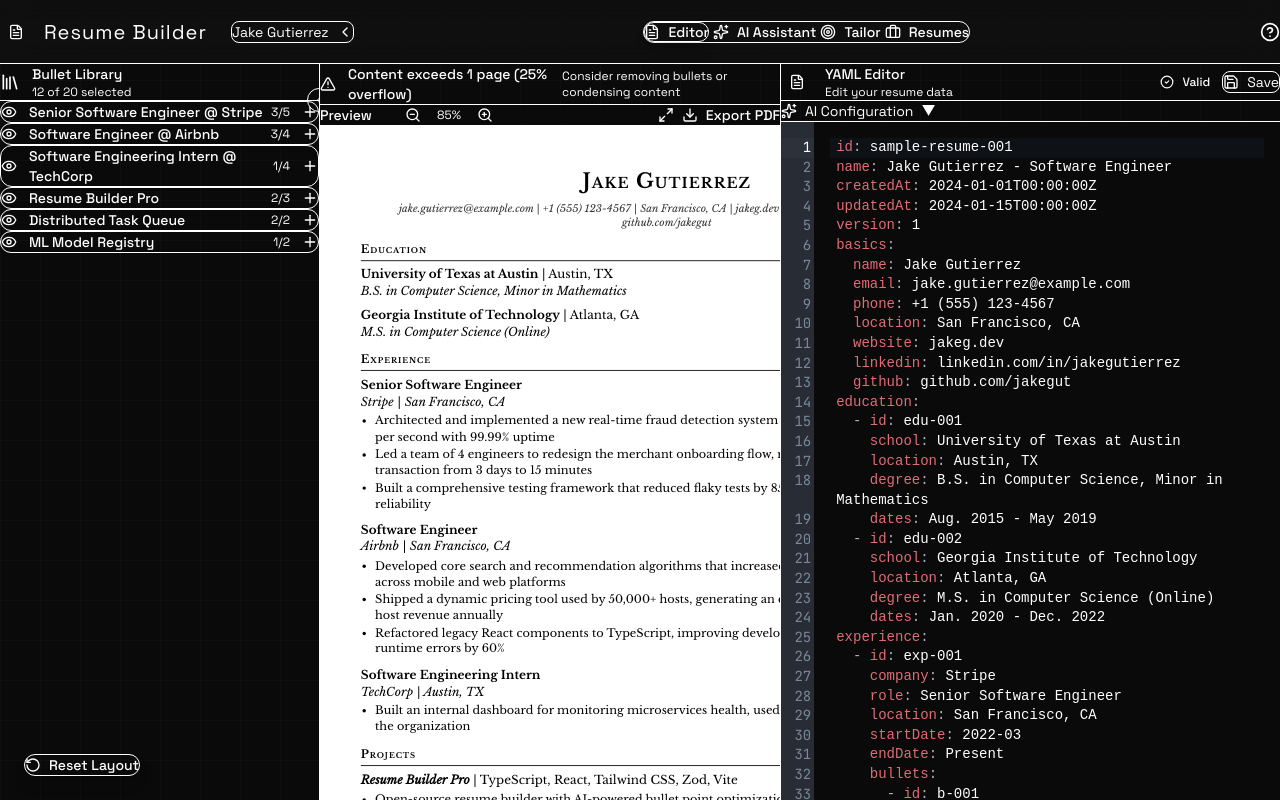
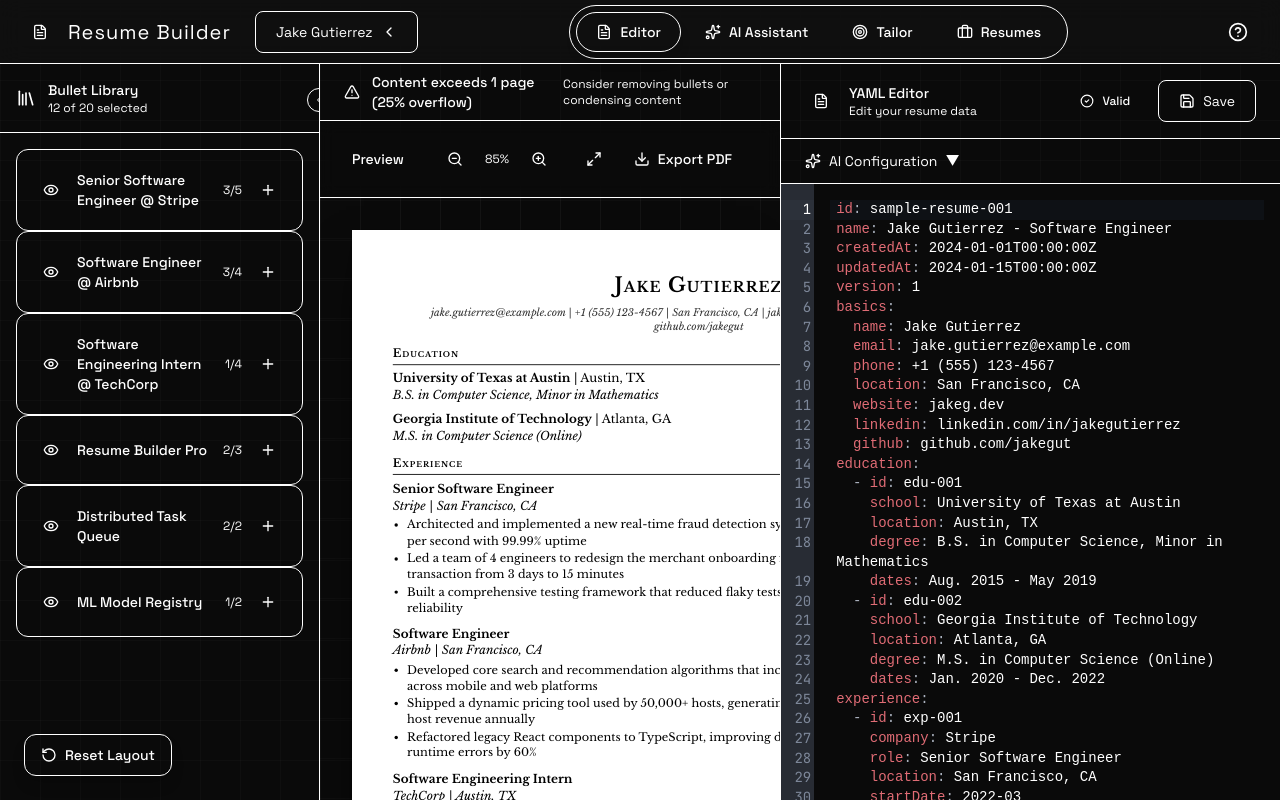
Before and after one commit to Aureliusf/ResumeQuiver, a React (Vite) app: page / in a window 1280 px wide. Shown: the top 800 px of the page. Built offline with nearby package versions, Linux system fonts and the light colour scheme; what @react-pdf/renderer would draw is missing.

Commit message:
Fix CSS reset conflicting with Tailwind padding classes
Remove padding: 0 from global * selector to allow Tailwind
utility classes (px-8, py-5, etc.) to work properly

```diff
--- a/src/index.css
+++ b/src/index.css
@@ -37,7 +37,6 @@
 * {
   box-sizing: border-box;
   margin: 0;
-  padding: 0;
 }
 
 html {
```
